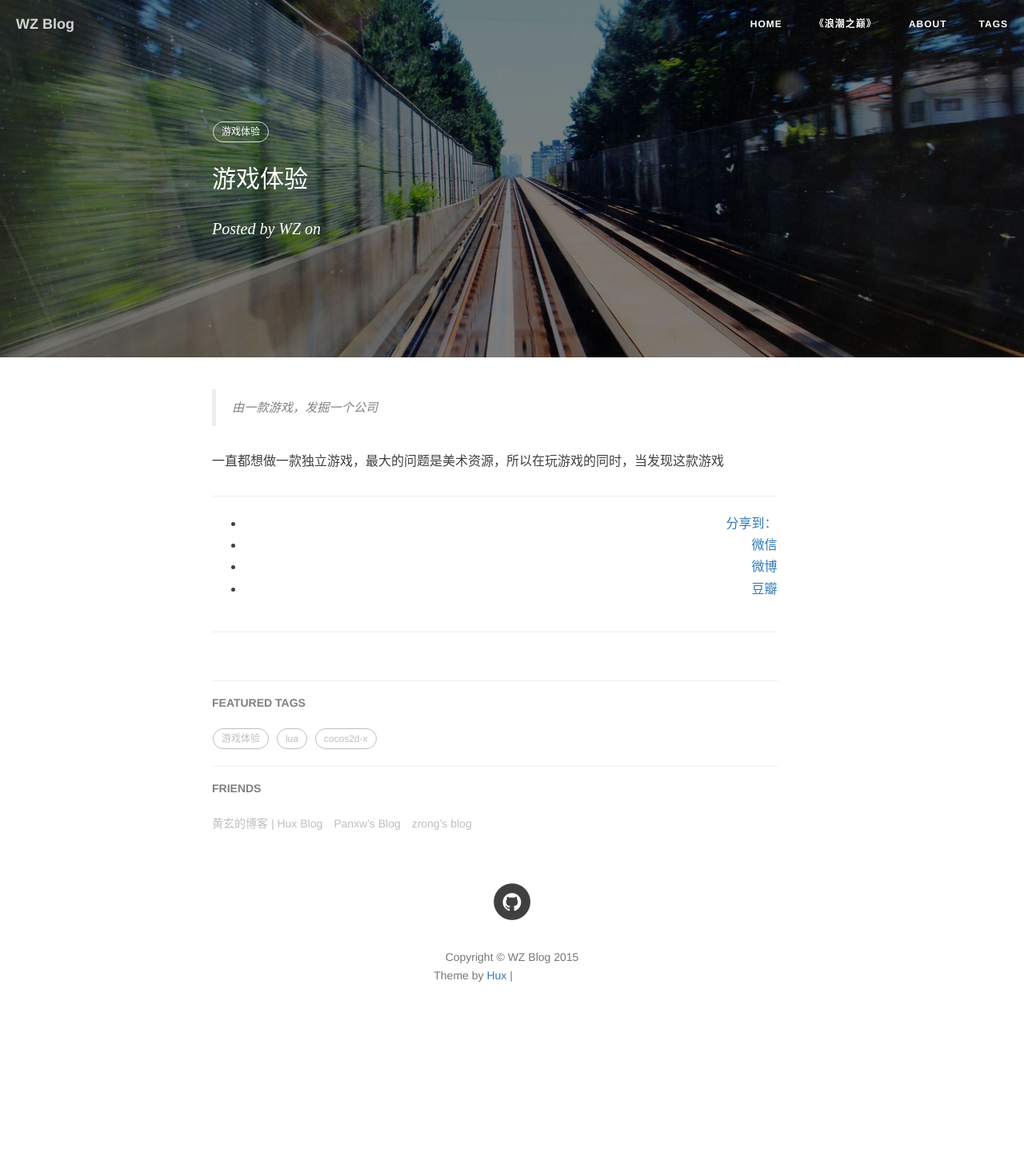
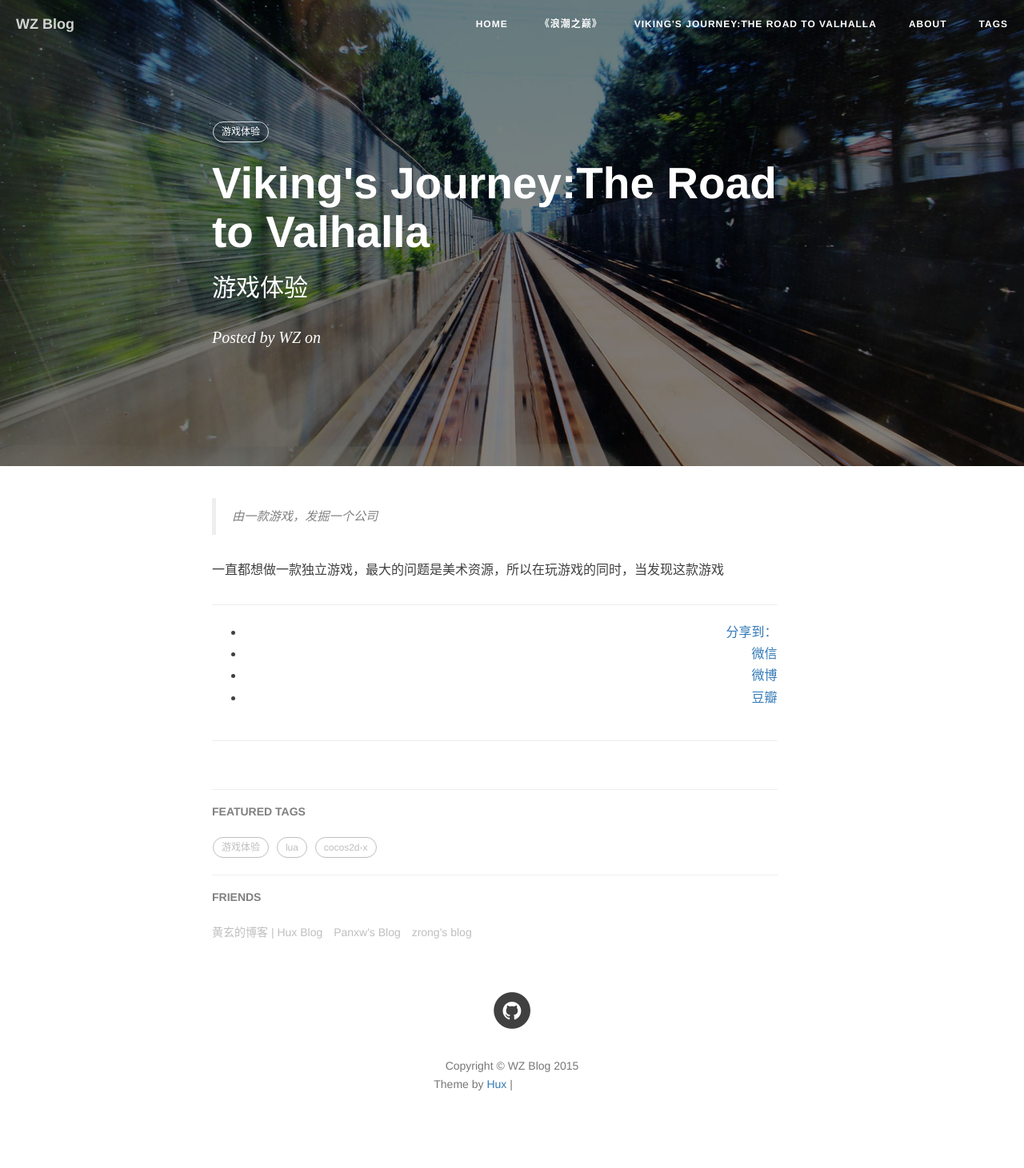
Before and after one commit to sgamerw/sgamerw.github.io, a Jekyll site: the page built from draft/2015-12-04-viking-journey.markdown, in a window 1280 px wide. Shown: the whole page at 80% size. Built offline with Jekyll 4.4.1, drawn with Linux system fonts in a browser that asks for light colours; nearby versions of some CDN libraries; Markdown is read by kramdown in place of the engine named in the settings; comment, search, counter and statistics services are not loaded; before the commit the page ends 1325 px from its top, so only the background shows below that; grey boxes are pictures that could not be loaded.

Commit message:
add new post and fix this commit.

```diff
--- a/draft/2015-12-04-viking-journey.markdown
+++ b/draft/2015-12-04-viking-journey.markdown
@@ -1,6 +1,6 @@
 ---
 layout:     post
---title:      "Viking's Journey:The Road to Valhalla"
+title:      "Viking's Journey:The Road to Valhalla"
 subtitle:   "游戏体验"
 author:     "WZ"
 header-img: "img/post-bg-2015.jpg"
```
